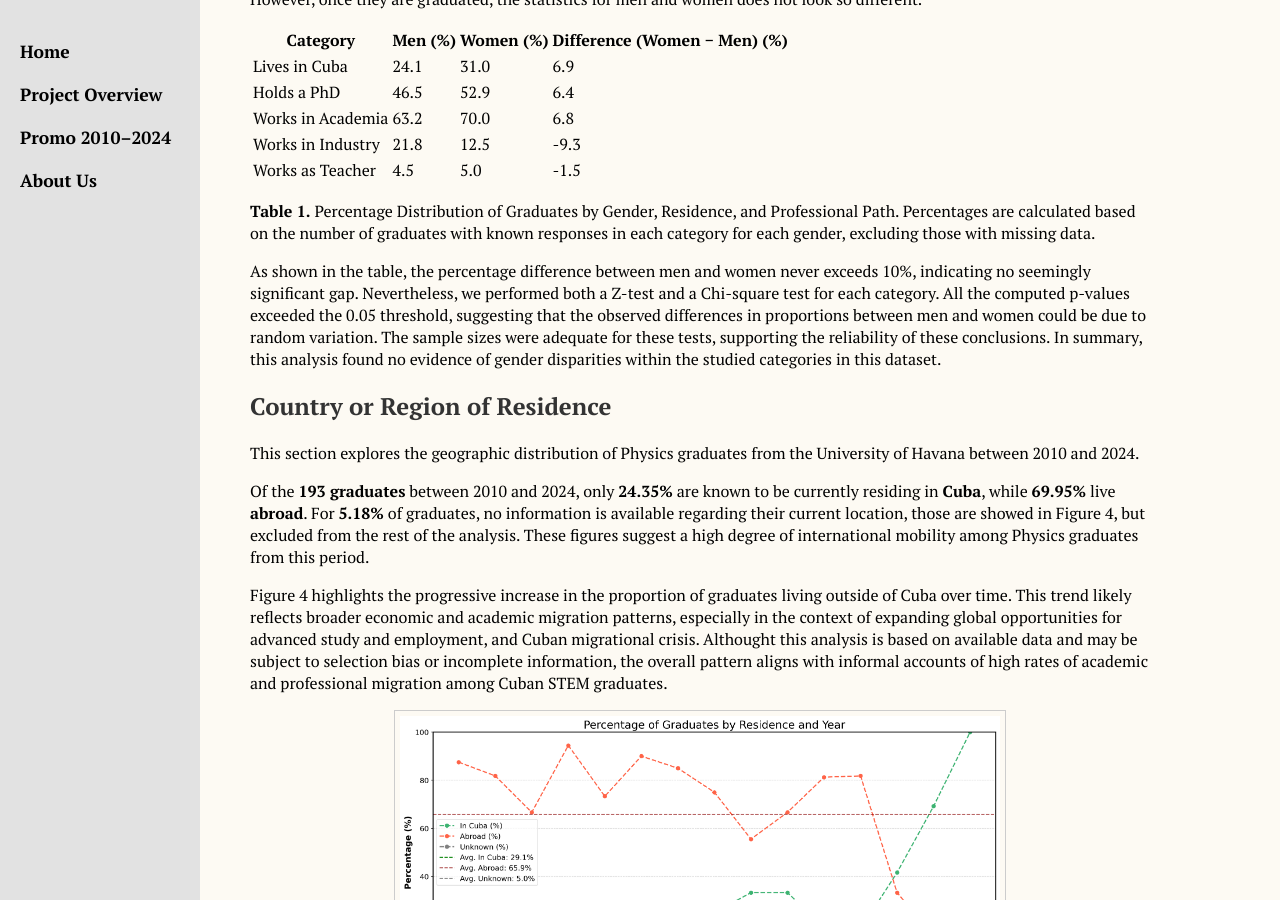
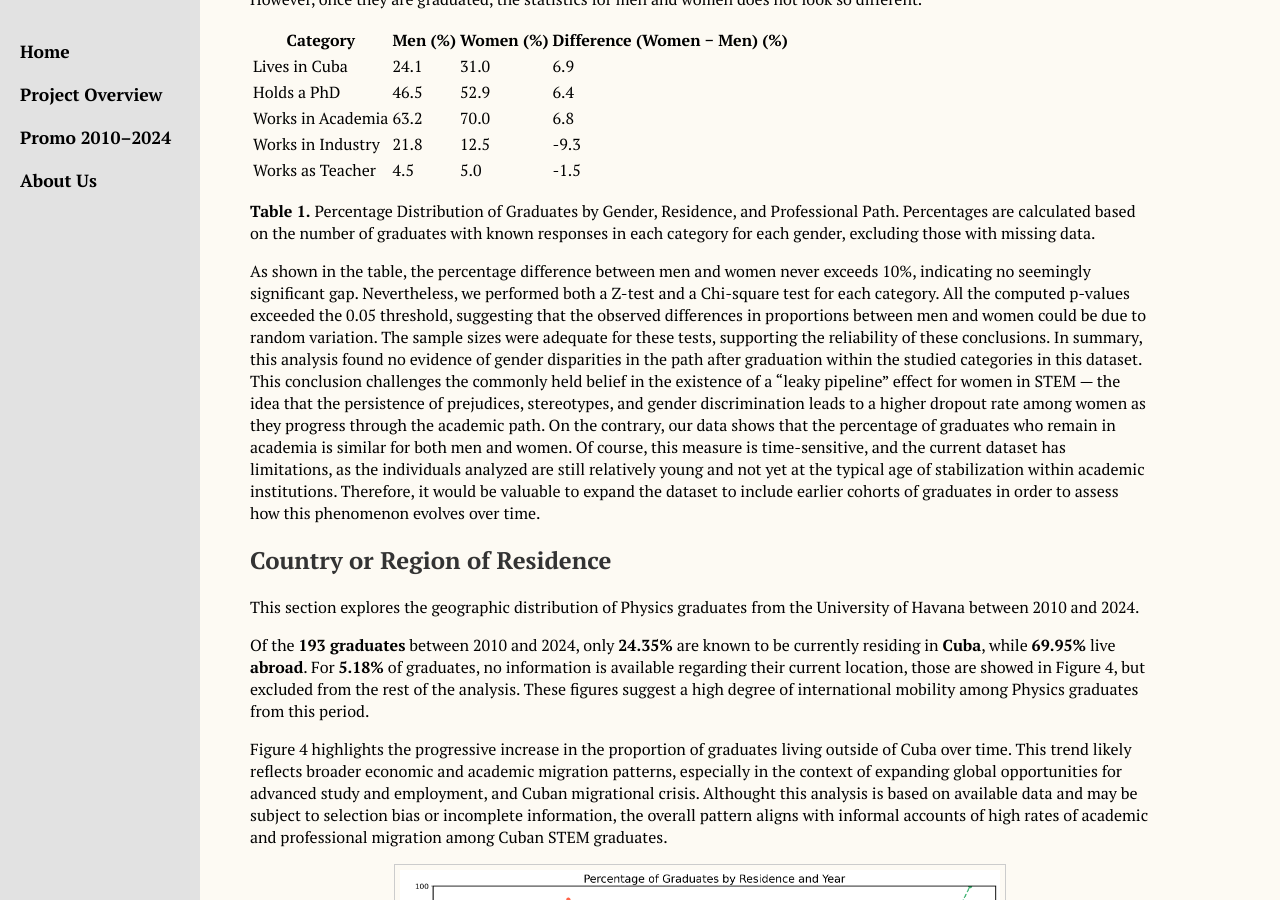
Before and after one commit to Gretica/Tracking_Cuban_Physicists, a Jekyll site: the page built from Promo_2010_2024.md, in a window 1280 px wide and 900 px high, scrolled down 2137 px. Built offline with Jekyll 4.4.1, drawn with Linux system fonts in a browser that asks for light colours.

Commit message:
Update Promo_2010_2024.md

```diff
--- a/Promo_2010_2024.md
+++ b/Promo_2010_2024.md
@@ -82,7 +82,8 @@ However, once they are graduated, the statistics for men and women does not look
 
 **Table 1.** Percentage Distribution of Graduates by Gender, Residence, and Professional Path. Percentages are calculated based on the number of graduates with known responses in each category for each gender, excluding those with missing data.
 
-As shown in the table, the percentage difference between men and women never exceeds 10%, indicating no seemingly significant gap. Nevertheless, we performed both a Z-test and a Chi-square test for each category. All the computed p-values exceeded the 0.05 threshold, suggesting that the observed differences in proportions between men and women could be due to random variation. The sample sizes were adequate for these tests, supporting the reliability of these conclusions. In summary, this analysis found no evidence of gender disparities within the studied categories in this dataset.
+As shown in the table, the percentage difference between men and women never exceeds 10%, indicating no seemingly significant gap. Nevertheless, we performed both a Z-test and a Chi-square test for each category. All the computed p-values exceeded the 0.05 threshold, suggesting that the observed differences in proportions between men and women could be due to random variation. The sample sizes were adequate for these tests, supporting the reliability of these conclusions. In summary, this analysis found no evidence of gender disparities in the path after graduation within the studied categories in this dataset.
+This conclusion challenges the commonly held belief in the existence of a “leaky pipeline” effect for women in STEM — the idea that the persistence of prejudices, stereotypes, and gender discrimination leads to a higher dropout rate among women as they progress through the academic path. On the contrary, our data shows that the percentage of graduates who remain in academia is similar for both men and women. Of course, this measure is time-sensitive, and the current dataset has limitations, as the individuals analyzed are still relatively young and not yet at the typical age of stabilization within academic institutions. Therefore, it would be valuable to expand the dataset to include earlier cohorts of graduates in order to assess how this phenomenon evolves over time.
 
 ## Country or Region of Residence
 
```
